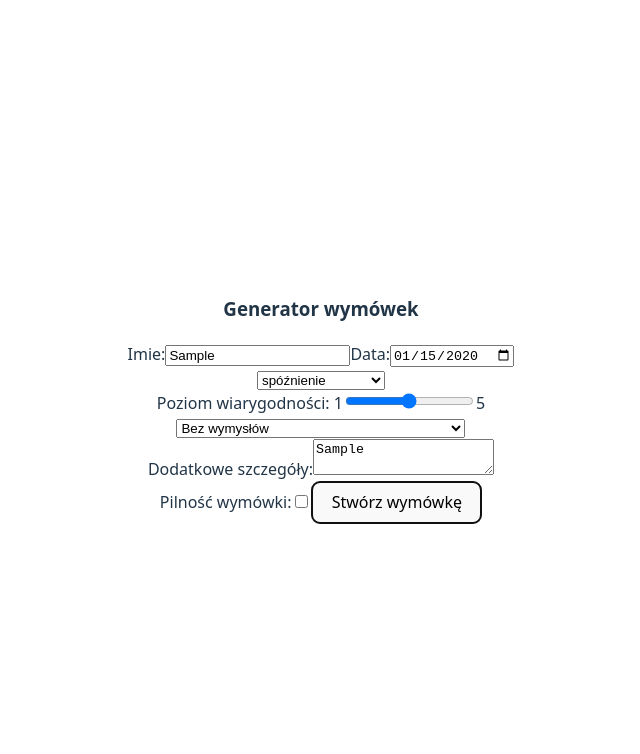
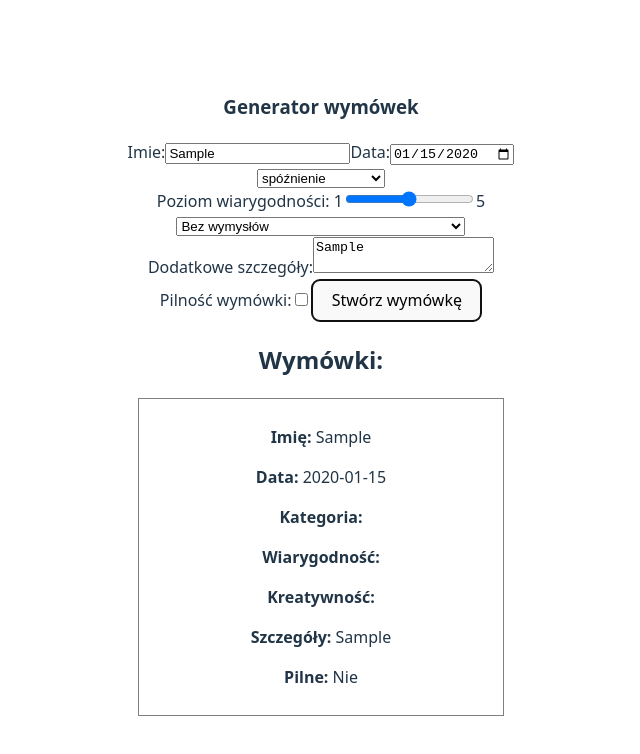
Before and after one commit to wsad4679/Excuse-Generator, a React (Vite) app: page / in a window 1280 px wide. Both pictures are taken after typing "Sample", "2020-01-15", "Sample" into the empty fields and a click on the button "Stwórz wymówkę". Shown: the top 754 px of the page, without its empty margins (319-959 px from the left). Built offline with nearby package versions, Linux system fonts and the light colour scheme.

Commit message:
Change function to send excuse data in list from app to excuse

```diff
--- a/src/App.tsx
+++ b/src/App.tsx
@@ -5,11 +5,11 @@ import {useState} from "react";
 
 function App() {
 
-    function getData (data: object):void {
-        setData(data)
+    function getData (formData: object):void {
+        setData(prev => [...prev, formData]);
     }
 
-    const [data, setData] = useState<object>({});
+    const [data, setData] = useState<object[]>([]);
 
 
   return (
--- a/src/Excuse.tsx
+++ b/src/Excuse.tsx
@@ -1,15 +1,43 @@
+
 
 interface AcceptData{
-    acceptData:object;
+    acceptData: {
+        name: string;
+        date: string;
+        category: string;
+        credibility: string;
+        creativity: string;
+        details: string;
+        isUrgent: boolean;
+    }[];
 }
+
 
 const Excuse = ({acceptData}:AcceptData) => {
 
-    console.log(acceptData)
 
-    return(
-        <></>
-    )
+
+
+        return(
+            <>
+                <div>
+                    <h2>Wymówki:</h2>
+                    {acceptData.length === 0 && <p>Brak wymówek</p>}
+                    {acceptData.map((excuse, index) => (
+                        <div key={index} style={{ border: "1px solid gray", padding: "10px", margin: "10px" }}>
+                            <p><strong>Imię:</strong> {excuse.name}</p>
+                            <p><strong>Data:</strong> {excuse.date}</p>
+                            <p><strong>Kategoria:</strong> {excuse.category}</p>
+                            <p><strong>Wiarygodność:</strong> {excuse.credibility}</p>
+                            <p><strong>Kreatywność:</strong> {excuse.creativity}</p>
+                            <p><strong>Szczegóły:</strong> {excuse.details}</p>
+                            <p><strong>Pilne:</strong> {excuse.isUrgent ? "Tak" : "Nie"}</p>
+                        </div>
+                    ))}
+                </div>
+            </>
+        )
+
 
 }
 
--- a/src/Form.tsx
+++ b/src/Form.tsx
@@ -12,7 +12,7 @@ interface FormData{
 }
 
 interface SendData{
-    sendData: (Data: FormData) => void;
+    sendData: (data: FormData) => void;
 }
 
 
```
